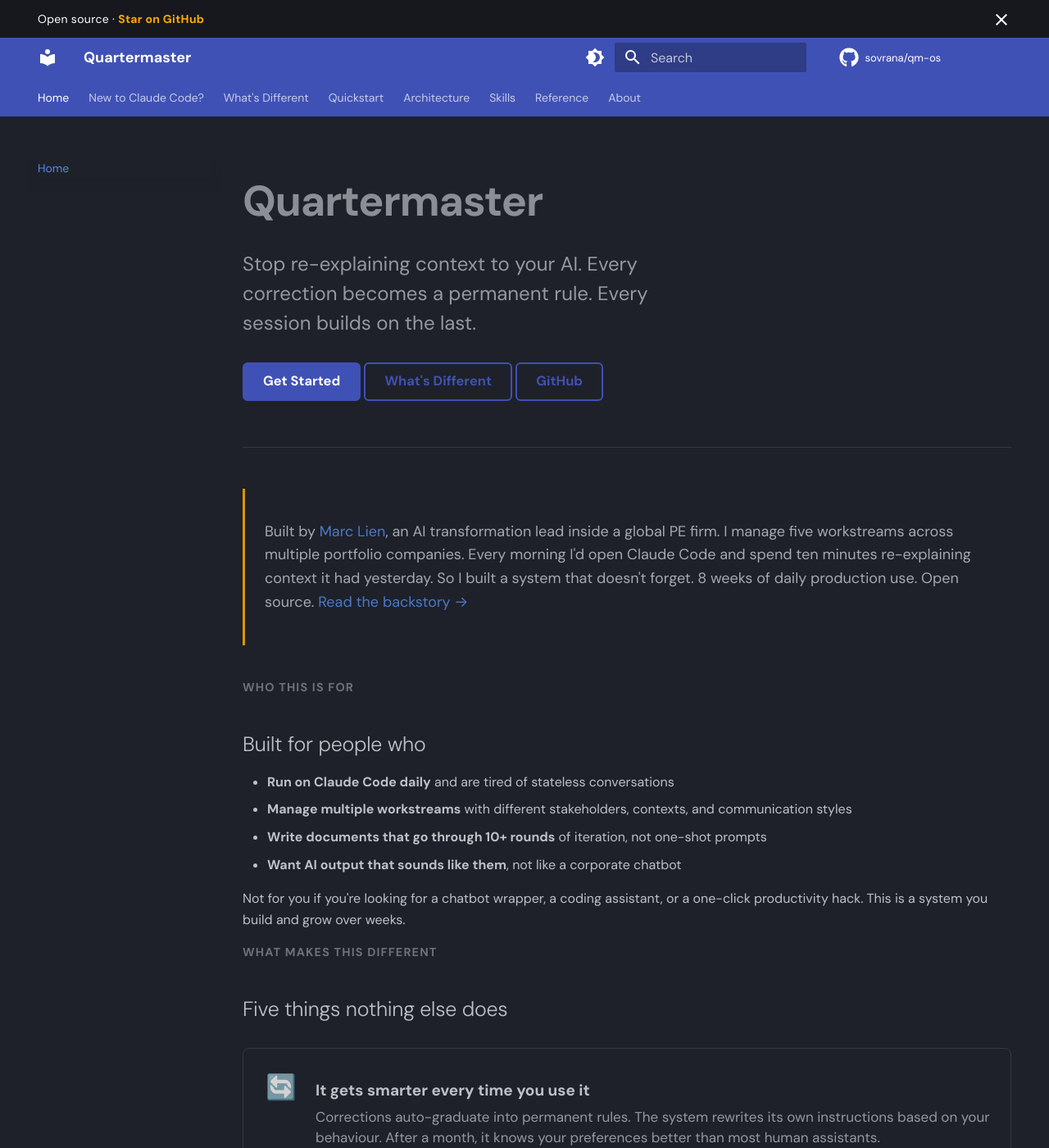
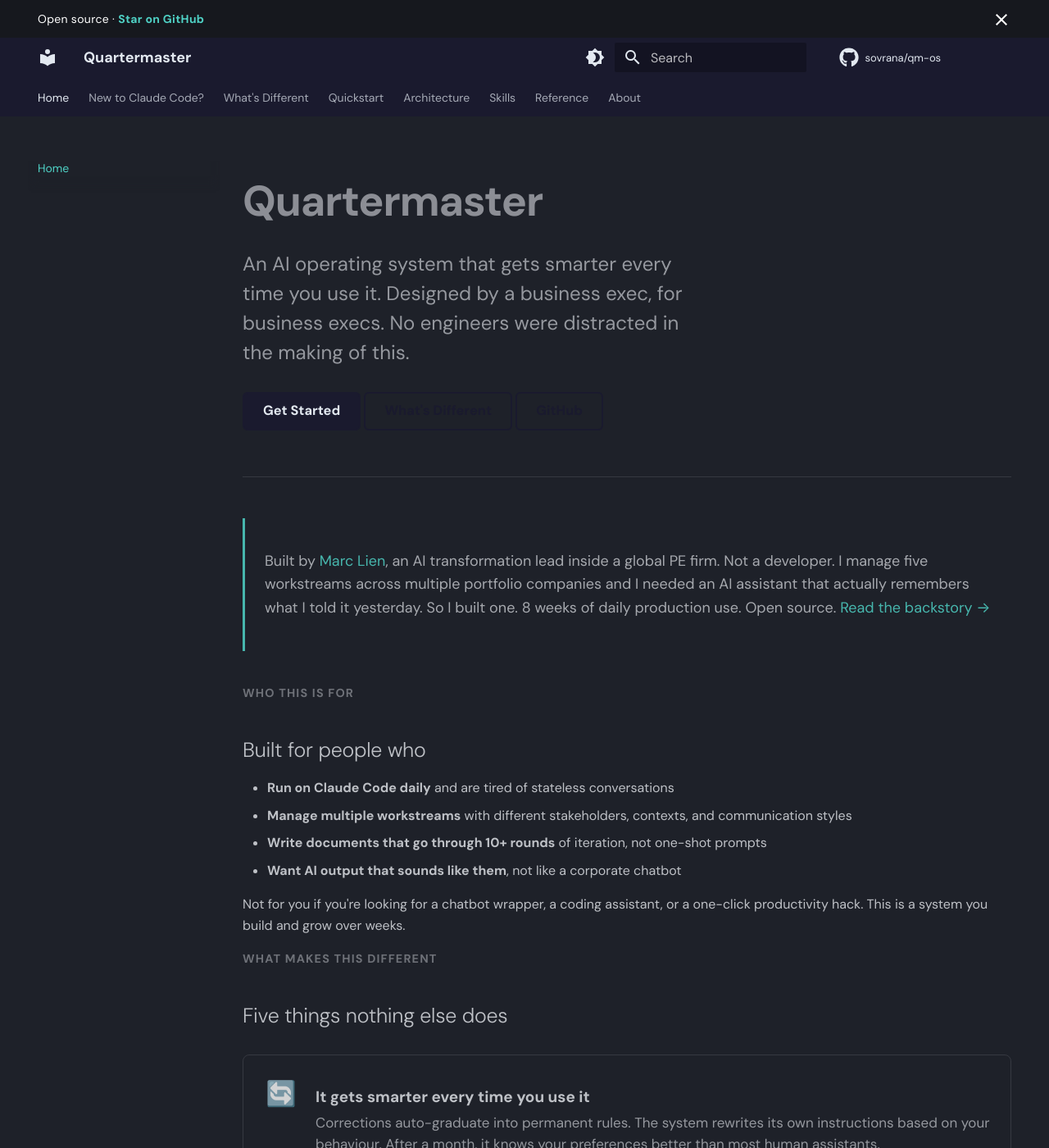
Before and after one commit to sovrana/qm-os, an MkDocs documentation site: the page built from docs/index.md, in a window 1280 px wide and 1400 px high. Shown: the whole window at 82% size. Built offline with MkDocs 1.6.1 and Material for MkDocs 9.7.7, drawn with Linux system fonts in a browser that asks for light colours; comment, search, counter and statistics services are not loaded.

Commit message:
Dark teal palette + business exec positioning
- Custom colour scheme: dark slate (#1a1a2e) + teal (#4fd1c5) accents
- Both dark and light mode defined via CSS custom properties
- Hero subtitle: "Designed by a business exec, for business execs"
- Intro: "Not a developer" positioning front and centre

Co-Authored-By: Claude Opus 4.6 <noreply@anthropic.com>

```diff
--- a/docs/index.md
+++ b/docs/index.md
@@ -7,7 +7,7 @@ hide:
 
 # Quartermaster
 
-<p class="subtitle">Stop re-explaining context to your AI. Every correction becomes a permanent rule. Every session builds on the last.</p>
+<p class="subtitle">An AI operating system that gets smarter every time you use it. Designed by a business exec, for business execs. No engineers were distracted in the making of this.</p>
 
 [Get Started](quickstart.md){ .md-button .md-button--primary }
 [What's Different](what-makes-this-different.md){ .md-button }
@@ -16,7 +16,7 @@ hide:
 </div>
 
 <div class="intro-note" markdown>
-Built by [Marc Lien](about.md), an AI transformation lead inside a global PE firm. I manage five workstreams across multiple portfolio companies. Every morning I'd open Claude Code and spend ten minutes re-explaining context it had yesterday. So I built a system that doesn't forget. 8 weeks of daily production use. Open source. [Read the backstory →](about.md)
+Built by [Marc Lien](about.md), an AI transformation lead inside a global PE firm. Not a developer. I manage five workstreams across multiple portfolio companies and I needed an AI assistant that actually remembers what I told it yesterday. So I built one. 8 weeks of daily production use. Open source. [Read the backstory →](about.md)
 </div>
 
 <p class="section-label">Who this is for</p>
--- a/docs/stylesheets/extra.css
+++ b/docs/stylesheets/extra.css
@@ -1,6 +1,30 @@
 /* ============================================
    QM-OS Custom Styles
    ============================================ */
+
+/* --- Custom colour palette: dark teal --- */
+[data-md-color-scheme="slate"] {
+  --md-primary-fg-color: #1a1a2e;
+  --md-primary-bg-color: #e2e8f0;
+  --md-accent-fg-color: #4fd1c5;
+  --md-accent-bg-color: #1a1a2e;
+
+  /* Header */
+  --md-primary-fg-color--light: #2d2d44;
+  --md-primary-fg-color--dark: #0f0f1a;
+
+  /* Teal tints for links and highlights */
+  --md-typeset-a-color: #4fd1c5;
+}
+
+[data-md-color-scheme="default"] {
+  --md-primary-fg-color: #1a1a2e;
+  --md-primary-bg-color: #ffffff;
+  --md-accent-fg-color: #319795;
+  --md-accent-bg-color: #ffffff;
+
+  --md-typeset-a-color: #319795;
+}
 
 /* --- Announcement bar --- */
 .md-banner {
--- a/mkdocs.yml
+++ b/mkdocs.yml
@@ -9,14 +9,14 @@ theme:
   custom_dir: overrides
   palette:
     - scheme: slate
-      primary: indigo
-      accent: amber
+      primary: custom
+      accent: custom
       toggle:
         icon: material/brightness-4
         name: Switch to light mode
     - scheme: default
-      primary: indigo
-      accent: amber
+      primary: custom
+      accent: custom
       toggle:
         icon: material/brightness-7
         name: Switch to dark mode
```
